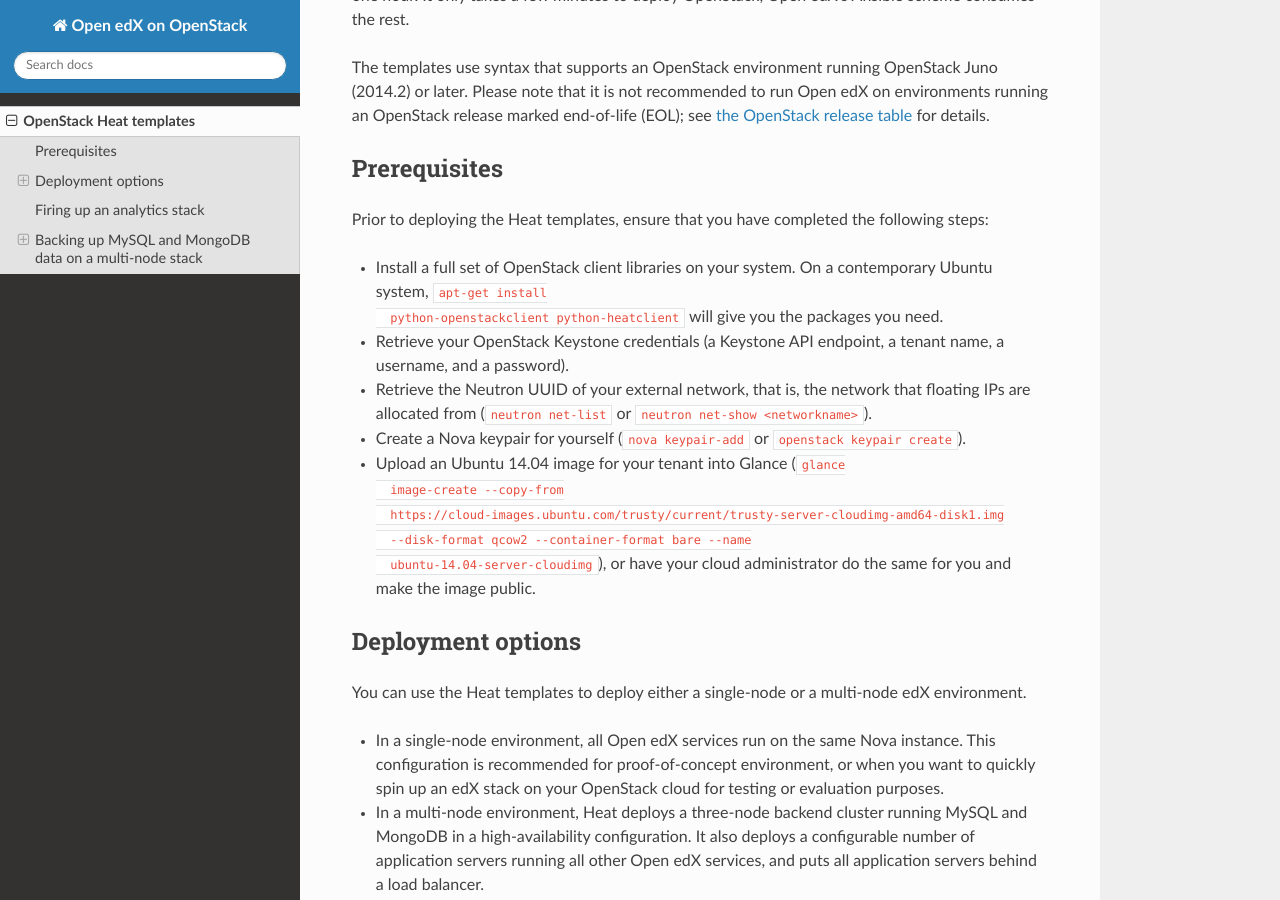
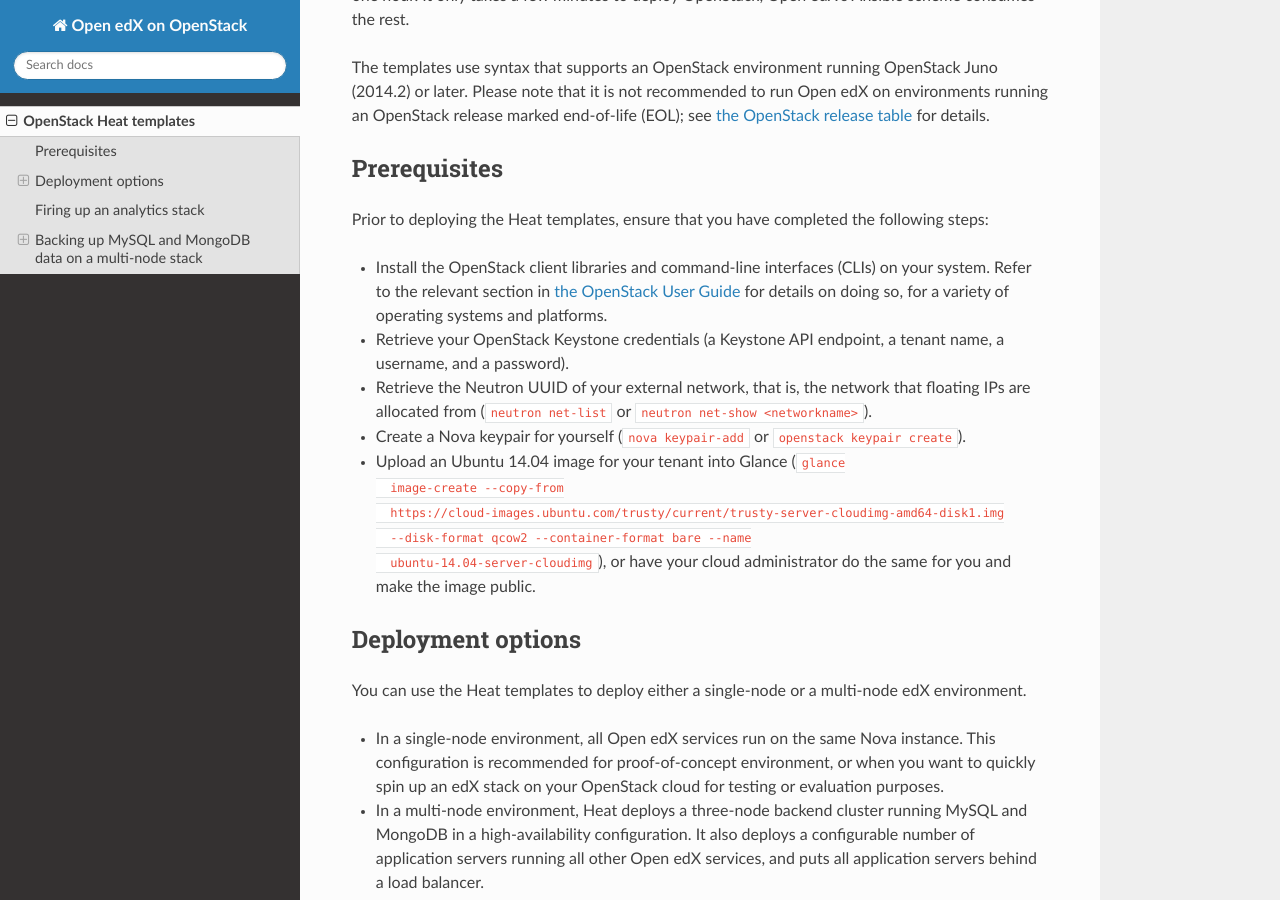
Before and after one commit to arbrandes/openedx-on-openstack, an MkDocs documentation site: the page built from docs/index.md, in a window 1280 px wide and 900 px high, scrolled down 488 px. Built offline with MkDocs 1.6.1, drawn with Linux system fonts in a browser that asks for light colours; nearby versions of some CDN libraries.

Commit message:
Refer to OpenStack User Guide for CLI installation

```diff
--- a/docs/index.md
+++ b/docs/index.md
@@ -31,10 +31,11 @@ details.
 Prior to deploying the Heat templates, ensure that you have completed
 the following steps:
 
-- Install a full set of OpenStack client libraries on your system. On
-  a contemporary Ubuntu system, `apt-get install
-  python-openstackclient python-heatclient` will give you the
-  packages you need.
+- Install the OpenStack client libraries and command-line interfaces
+  (CLIs) on your system. Refer to the relevant section in
+  [the OpenStack User Guide](http://docs.openstack.org/user-guide/common/cli-install-openstack-command-line-clients.html)
+  for details on doing so, for a variety of operating systems and
+  platforms.
 - Retrieve your OpenStack Keystone credentials (a Keystone API
   endpoint, a tenant name, a username, and a password).
 - Retrieve the Neutron UUID of your external network, that is, the
```
